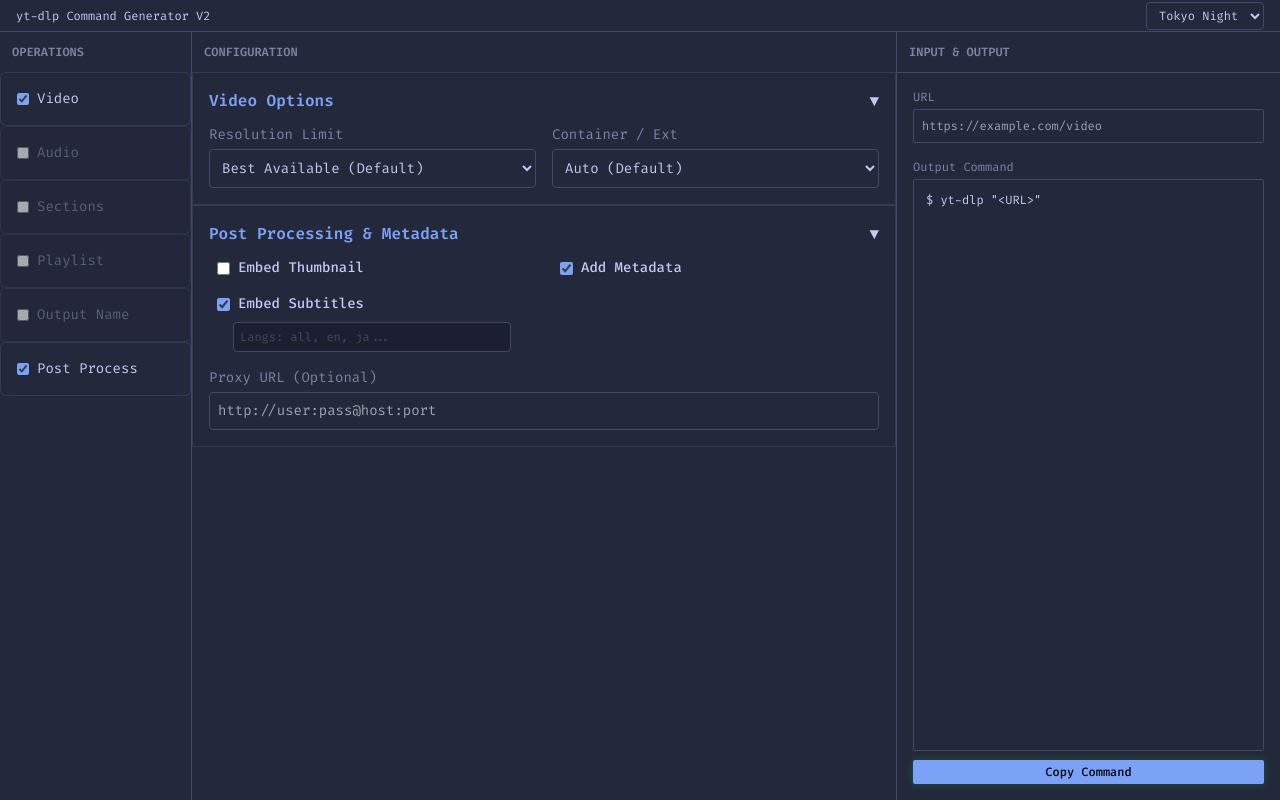
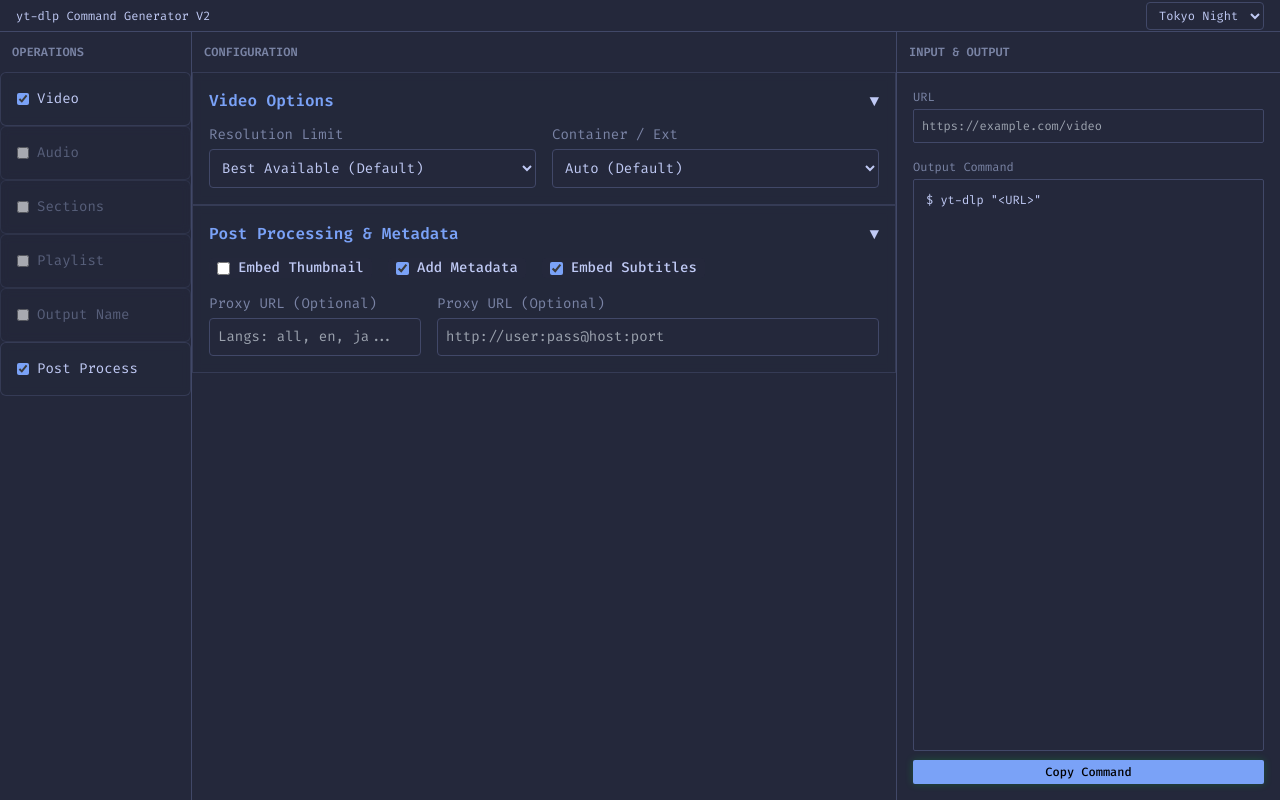
Before and after one commit to pnvttk/yt-dlp-cg, a React (Vite) app: page / in a window 1280 px wide. Both pictures are taken after a click on the label "Embed Subtitles". Built offline with nearby package versions, Linux system fonts and the light colour scheme.

Commit message:
fix: adjustment style for post process

```diff
--- a/src/features/postProcess/PostProcessingOptionsV2.tsx
+++ b/src/features/postProcess/PostProcessingOptionsV2.tsx
@@ -10,7 +10,7 @@ export function PostProcessingOptionsV2() {
     return (
         <CardV2 title="Post Processing & Metadata">
             <div className="flex flex-col gap-4">
-                <div className="grid grid-cols-2 gap-4">
+                <div className="flex flex-row gap-4">
                     <label className="flex items-center gap-2 cursor-pointer bg-surface px-2 rounded hover:bg-surface/80">
                         <input
                             type="checkbox"
@@ -62,12 +62,19 @@ export function PostProcessingOptionsV2() {
                                 Embed Subtitles
                             </span>
                         </label>
+                    </div>
+                </div>
 
+                <div className="flex flex-row gap-4">
                     {embedSubs && (
+                        <div>
+                            <label className="block text-sm text-text-muted mb-1">
+                                Proxy URL (Optional)
+                            </label>
                             <input
                                 type="text"
                                 placeholder="Langs: all, en, ja..."
-                                className="ml-6 w-[85%] bg-black/20 border border-border rounded p-1.5 text-xs text-white placeholder:text-text-muted/40 focus:border-primary focus:outline-none"
+                            className="w-full bg-surface border border-border rounded p-2 text-sm focus:border-primary focus:outline-none font-mono"
                                 value={subtitleLangs}
                                 onChange={(e) =>
                                     updateFeature('postProcess', {
@@ -76,11 +83,9 @@ export function PostProcessingOptionsV2() {
                                 }
                                 title="Subtitle languages (regex or comma-separated). Leave empty for default."
                             />
+                        </div>
                     )}
-                    </div>
-                </div>
-
-                <div>
+                    <div className="flex-1">
                         <label className="block text-sm text-text-muted mb-1">
                             Proxy URL (Optional)
                         </label>
@@ -97,6 +102,7 @@ export function PostProcessingOptionsV2() {
                         />
                     </div>
                 </div>
+            </div>
         </CardV2>
     )
 }
```
Lines whose indentation alone changed are shown as unchanged.
